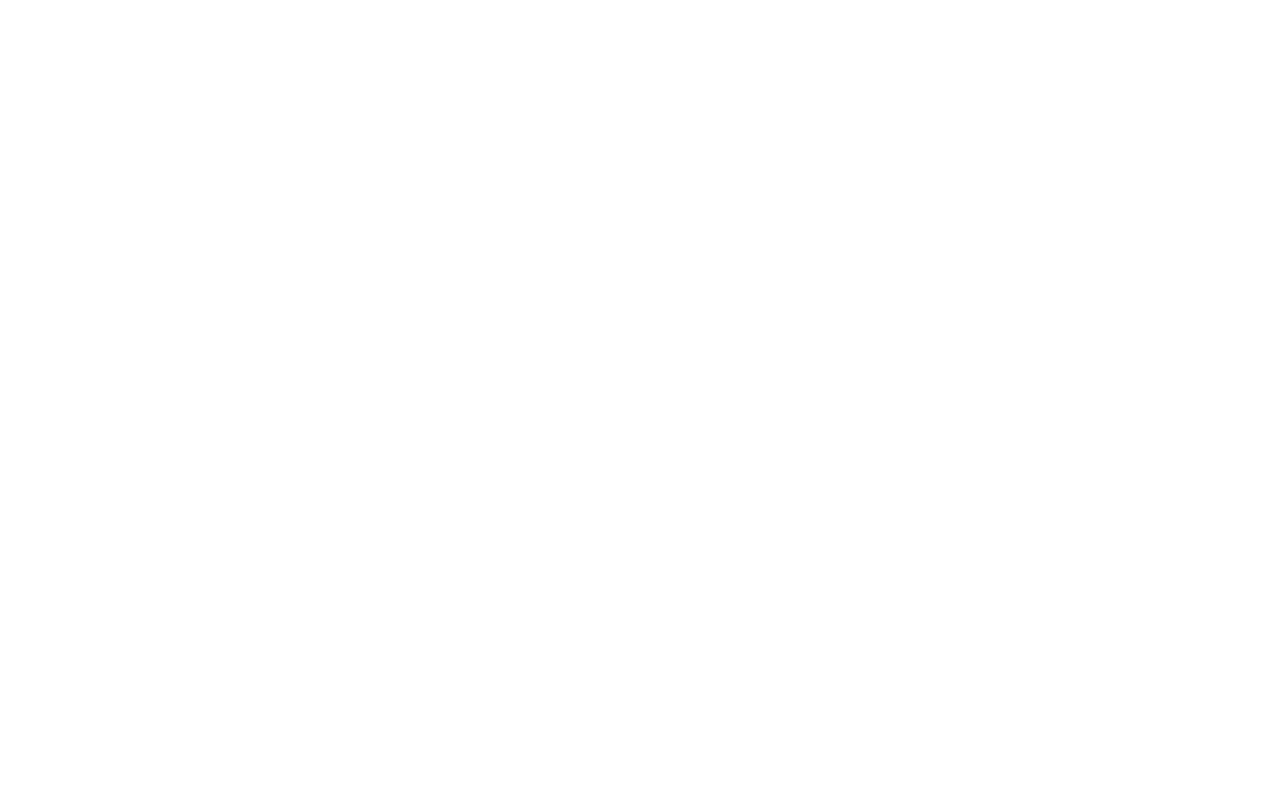
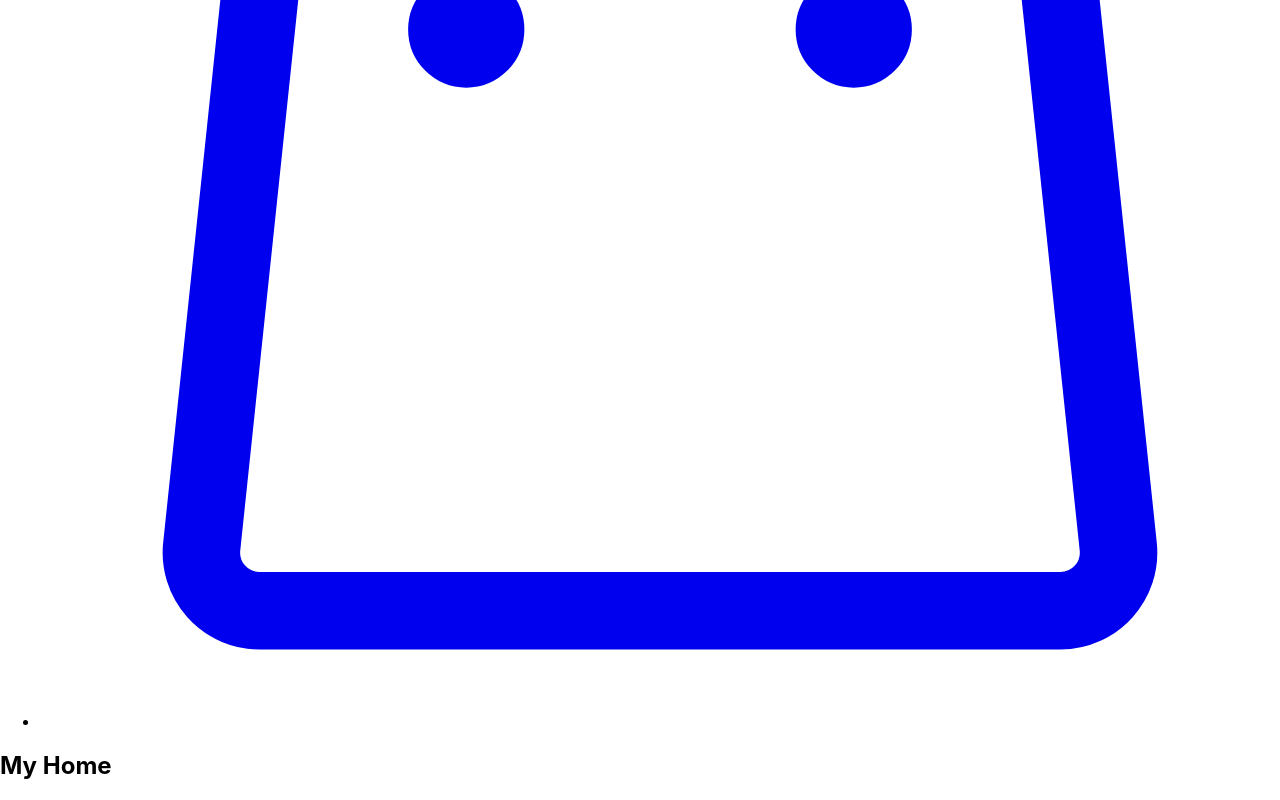
Before and after one commit to Deepspacediver/shopping-cart, a React (Create React App) app: page / in a window 1280 px wide. Shown: the part 635-1435 px from the top of the page. Before the commit the page ends 800 px from the top, so only its background shows below. Built offline with nearby package versions, Linux system fonts and the light colour scheme.

Commit message:
working app structure without styling

```diff
--- a/src/App.js
+++ b/src/App.js
@@ -1,7 +1,29 @@
-import "./App.css";
+import ShopCartProvider from "./utils/ShopContext";
+import { BrowserRouter, Routes, Route } from "react-router-dom";
+import Home from "./components/HomeSection/Home";
+import Header from "./components/Header/Header";
+import ProductsContainer from "./components/ShopSection/ProductsContainer/ProductsContainer";
+import ShoppingCart from "./components/CartSection/ShoppingCart";
+import styled from "styled-components";
 
 function App() {
-  return <div className="App"></div>;
+  return (
+    <div className="App">
+      <BrowserRouter>
+        <ShopCartProvider>
+          <Header />
+          <StyledMain>
+            <Routes>
+              <Route path="/" element={<Home />} />
+              <Route path="/shop" element={<ProductsContainer />} />
+              <Route path="/cart" element={<ShoppingCart />} />
+            </Routes>
+          </StyledMain>
+        </ShopCartProvider>
+      </BrowserRouter>
+    </div>
+  );
 }
 
+const StyledMain = styled.main``;
 export default App;
```
